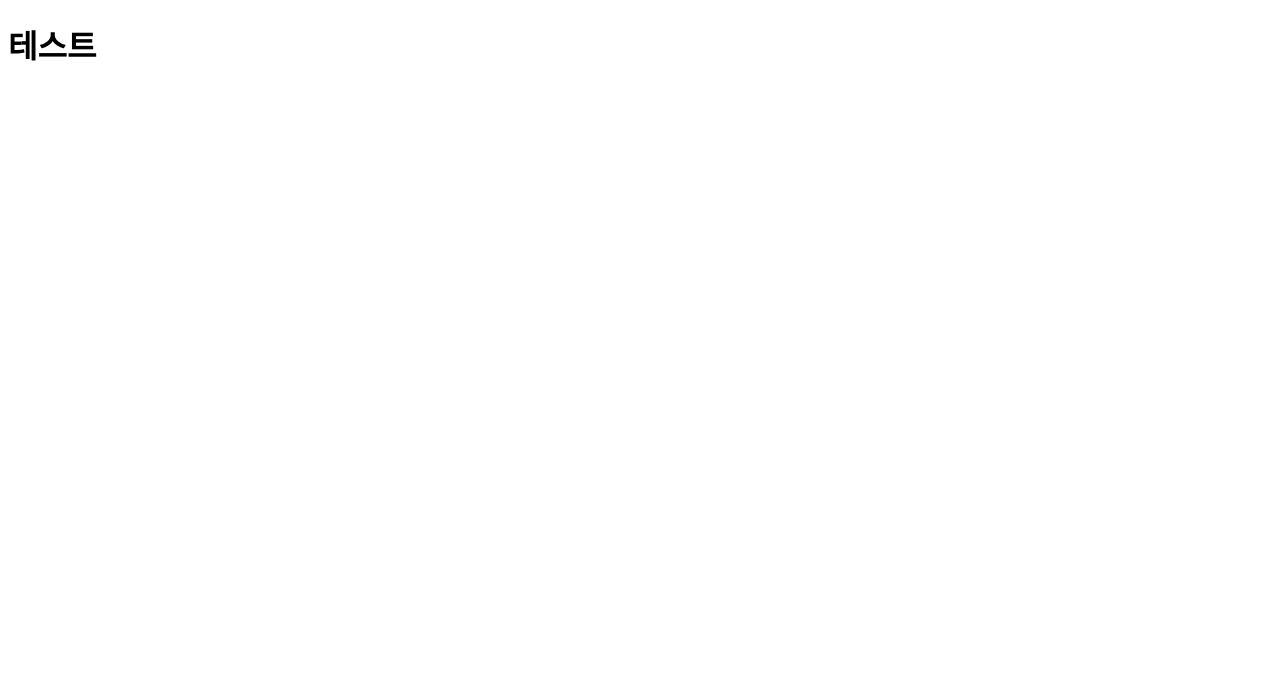
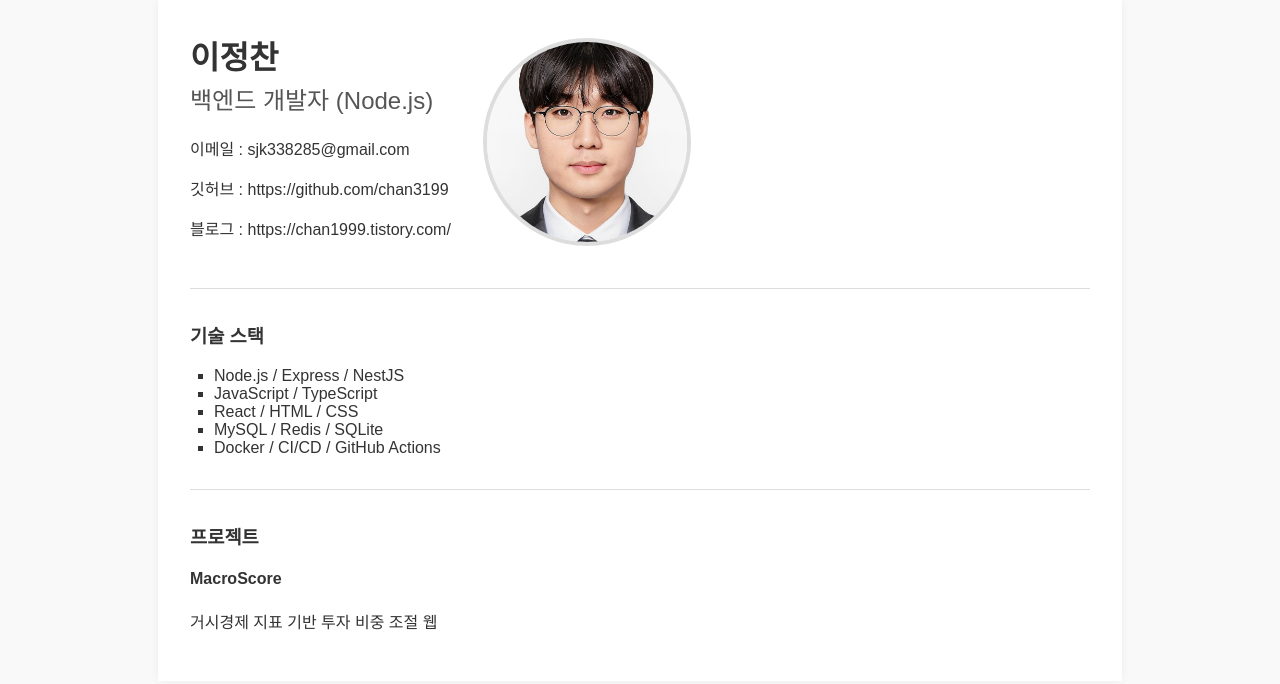
Before and after one commit to chan3199/chan3199.github.io, a plain HTML site: page index.html in a window 1280 px wide. Drawn offline with Linux system fonts and the light colour scheme.

Commit message:
포트폴리오 셋업

```diff
--- /dev/null
+++ b/index.css
@@ -0,0 +1,62 @@
+body {
+    font-family: 'Pretendard', sans-serif;
+    margin: 0;
+    padding: 0;
+    background: #f9f9f9;
+    color: #333;
+  }
+
+  .container {
+    max-width: 900px;
+    margin: 0 auto;
+    padding: 2rem;
+    background: #fff;
+    box-shadow: 0 0 10px rgba(0, 0, 0, 0.05);
+  }
+
+  .intro {
+    display: flex;
+    align-items: center;
+    gap: 2rem;
+    flex-wrap: wrap;
+  }
+
+  .profile img {
+    width: 200px;
+    height: 200px;
+    object-fit: cover;
+    border-radius: 50%;
+    border: 4px solid #ddd;
+  }
+
+  .info h1 {
+    margin: 0;
+    font-size: 2rem;
+  }
+
+  .info h2 {
+    margin-top: 0.2rem;
+    color: #555;
+    font-weight: normal;
+  }
+
+  .info .email {
+    font-size: 0.95rem;
+    color: #666;
+    margin-bottom: 1rem;
+  }
+
+  .skills ul {
+    list-style: square;
+    padding-left: 1.5rem;
+  }
+
+  .projects .project {
+    margin-bottom: 1rem;
+  }
+
+  hr {
+    margin: 2rem 0;
+    border: none;
+    border-top: 1px solid #ddd;
+  }
--- a/index.html
+++ b/index.html
@@ -1,11 +1,45 @@
 <!DOCTYPE html>
-<html lang="en">
+<html lang="ko">
 <head>
-    <meta charset="UTF-8">
-    <meta name="viewport" content="width=device-width, initial-scale=1.0">
-    <title>이정찬의 포트폴리오</title>
+  <meta charset="UTF-8" />
+  <meta name="viewport" content="width=device-width, initial-scale=1.0" />
+  <title>이정찬 - 백엔드 개발자 포트폴리오</title>
+  <link rel="stylesheet" href="index.css" />
 </head>
 <body>
-    <h1>테스트</h1>
-</body>
-</html>
+    <div class="container">
+        <section class="intro">
+          <div class="info">
+            <h1>이정찬</h1>
+            <h2>백엔드 개발자 (Node.js)</h2>
+            <p><span class="label">이메일 : </span>sjk338285@gmail.com</p>
+            <p><span class="label">깃허브 : </span>https://github.com/chan3199</p>
+            <p><span class="label">블로그 : </span>https://chan1999.tistory.com/</p>
+          </div>
+          <div class="profile">
+            <img src="assets/profile.jpg" alt="프로필 사진" />
+          </div>
+        </section>
+        </section>
+
+        <hr />
+            <section class="skills">
+                <h3>기술 스택</h3>
+                <ul>
+                <li>Node.js / Express / NestJS</li>
+                <li>JavaScript / TypeScript</li>
+                <li>React / HTML / CSS</li>
+                <li>MySQL / Redis / SQLite</li>
+                <li>Docker / CI/CD / GitHub Actions</li>
+                </ul>
+            </section>
+
+        <hr />
+            <section class="projects">
+            <h3>프로젝트</h3>
+            <div class="project">
+                <h4>MacroScore</h4>
+                <p>거시경제 지표 기반 투자 비중 조절 웹
+            </div>
+            </section>
+    </div>
```
Also changed, not shown: assets/profile.jpg (added).
